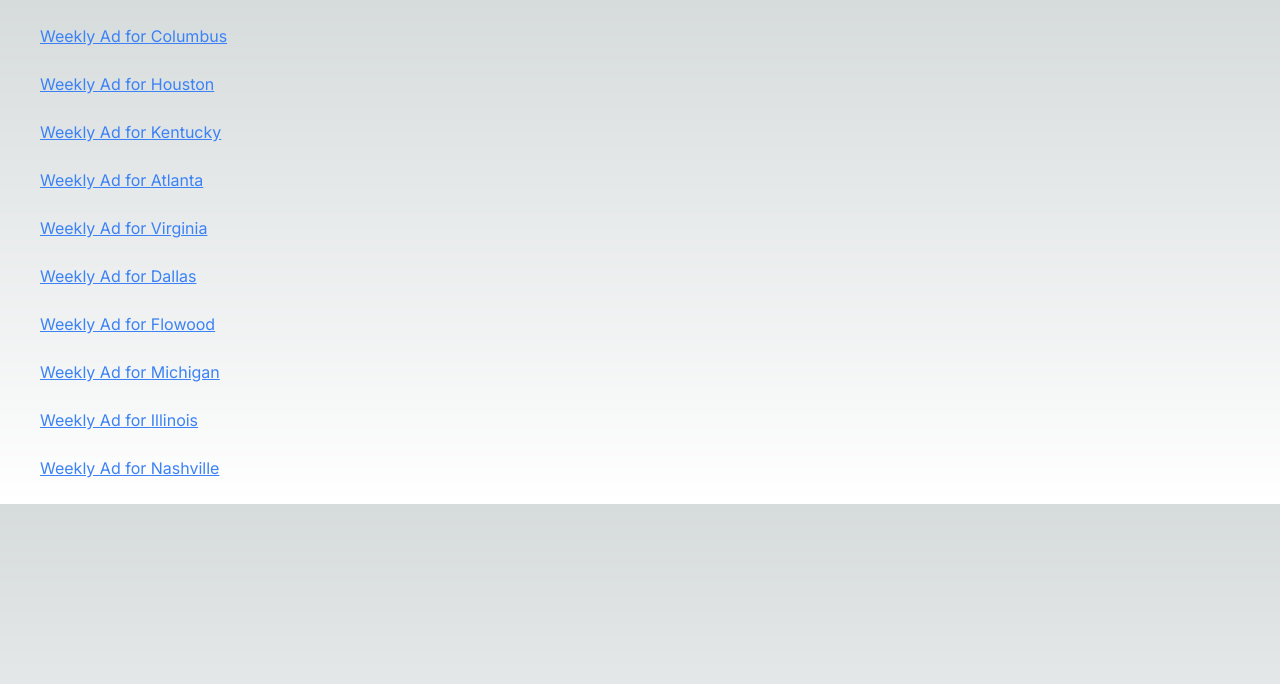
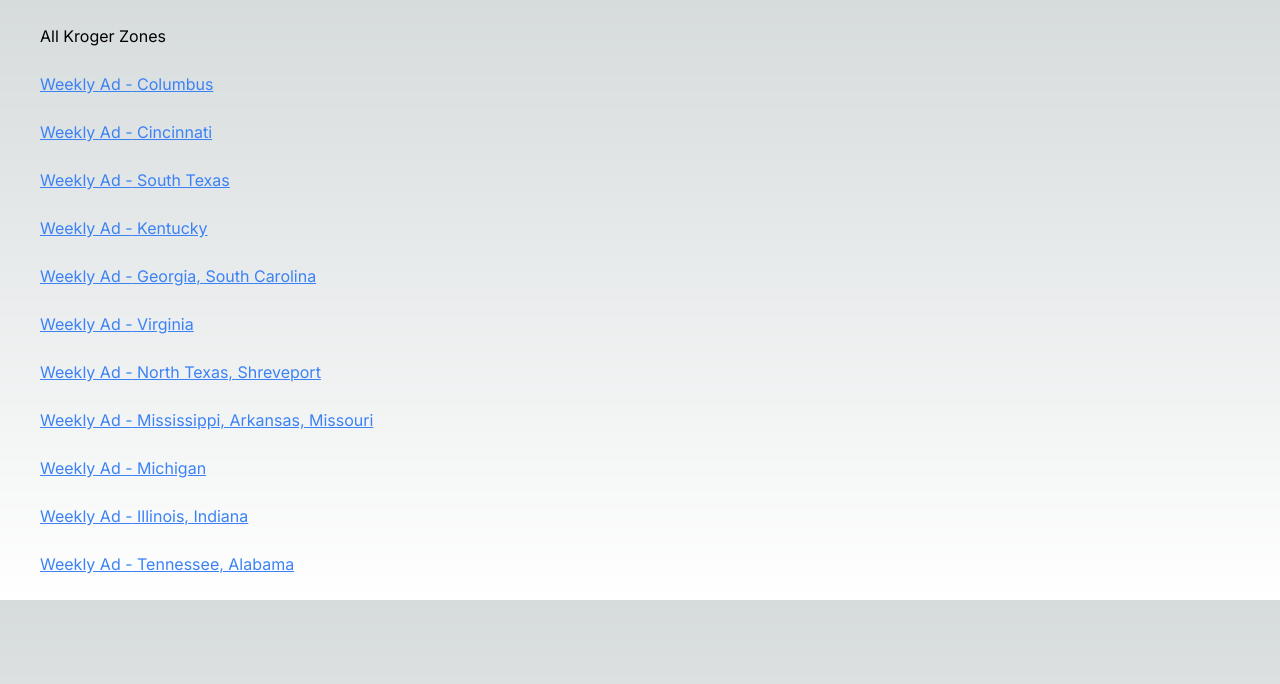
Before and after one commit to stvnchng/kroger-ads, a Next.js app: page / in a window 1280 px wide. Shown: the top 684 px of the page. Built offline with nearby package versions, Linux system fonts and the light colour scheme.

Commit message:
add cincinnati zone

```diff
--- a/app/page.tsx
+++ b/app/page.tsx
@@ -7,6 +7,7 @@ import { capitalize } from "./utils";
 export default function Page() {
   return (
     <ul className="pl-6 mt-6 ml-4">
+      <li className="mb-6">All Kroger Zones</li>
       {Object.keys(stores).map((zone) => (
         <li key={zone} className="mb-6">
           <Link
@@ -15,12 +16,13 @@ export default function Page() {
             className="text-blue-500 underline hover:text-blue-700 transition"
             target="_blank"
           >
-            Weekly Ad for {capitalize(zone)}
+            Weekly Ad -{" "}
+            {stores[zone]?.info ? stores[zone]?.info : capitalize(zone)}
           </Link>
         </li>
       ))}
     </ul>
-    );
+  );
 }
 
 // "use client";
--- a/app/stores/stores.js
+++ b/app/stores/stores.ts
@@ -1,11 +1,16 @@
-export const stores = {
+export const stores: Record<string, Record<string, string>> = {
   columbus: {
     url: "https://dam.flippenterprise.net/flyerkit/publications/krogercolumbus?locale=en&access_token=48040ffa24e47d306ef94a71b0b208b7&show_storefronts=true&postal_code=75080&store_code=00942",
     path: "oh/columbus",
   },
+  cincinnati: {
+    url: "https://dam.flippenterprise.net/flyerkit/store/krogercincinnati?locale=en&access_token=4ebbe912b7d842dfcb6eee6417022d95&store_code=00390",
+    path: "oh/cincinatti",
+  },
   houston: {
     url: "https://dam.flippenterprise.net/flyerkit/publications/krogersouthwest?locale=en&access_token=b30b14f19e822da7cc69bb7f5c249496&store_code=00150",
     path: "tx/houston",
+    info: "South Texas",
   },
   kentucky: {
     url: "https://dam.flippenterprise.net/flyerkit/publications/krogerlouisville?locale=en&access_token=b7f204beebb1666d4cad64adf5ab37a6&store_code=00774",
@@ -14,6 +19,7 @@ export const stores = {
   atlanta: {
     url: "https://dam.flippenterprise.net/flyerkit/publications/krogeratlanta?locale=en&access_token=8d4b50dbbfa6007e85b77ddeac867961&store_code=00636",
     path: "ga/atlanta",
+    info: "Georgia, South Carolina",
   },
   virginia: {
     url: "https://dam.flippenterprise.net/flyerkit/publications/krogermidatlantic?locale=en&access_token=37ef85f7add115eb1f7b9c870b5138f1&store_code=00504",
@@ -22,10 +28,12 @@ export const stores = {
   dallas: {
     url: "https://dam.flippenterprise.net/flyerkit/publications/krogerdallas?locale=en&access_token=dd4e54332cf80812e593f778d1a13868&show_storefronts=true&store_code=00526",
     path: "tx/richardson",
+    info: "North Texas, Shreveport",
   },
   flowood: {
     url: "https://dam.flippenterprise.net/flyerkit/publications/krogerdelta?locale=en&access_token=84b48ccb5d110b4d014a2f44d703d1d4&show_storefronts=true&store_code=00479",
     path: "ms/flowood",
+    info: "Mississippi, Arkansas, Missouri",
   },
   michigan: {
     url: "https://dam.flippenterprise.net/flyerkit/publications/krogermichigan?locale=en&access_token=90b70ec611f215b9db61a2a77fa938dd&show_storefronts=true&postal_code=48603&store_code=00738",
@@ -34,9 +42,11 @@ export const stores = {
   illinois: {
     url: "https://dam.flippenterprise.net/flyerkit/publications/krogercentral?locale=en&access_token=b4fd9ba48a54993887670929ec0c5ece&show_storefronts=true&postal_code=61614&store_code=00917",
     path: "il/peoria",
+    info: "Illinois, Indiana",
   },
   nashville: {
     url: "https://dam.flippenterprise.net/flyerkit/publications/krogernashville?locale=en&access_token=5434b5ec885c1c3b2fe49a0260f84744&show_storefronts=true&postal_code=61614&store_code=00854",
     path: "tn/nashville",
+    info: "Tennessee, Alabama",
   },
 };
```
